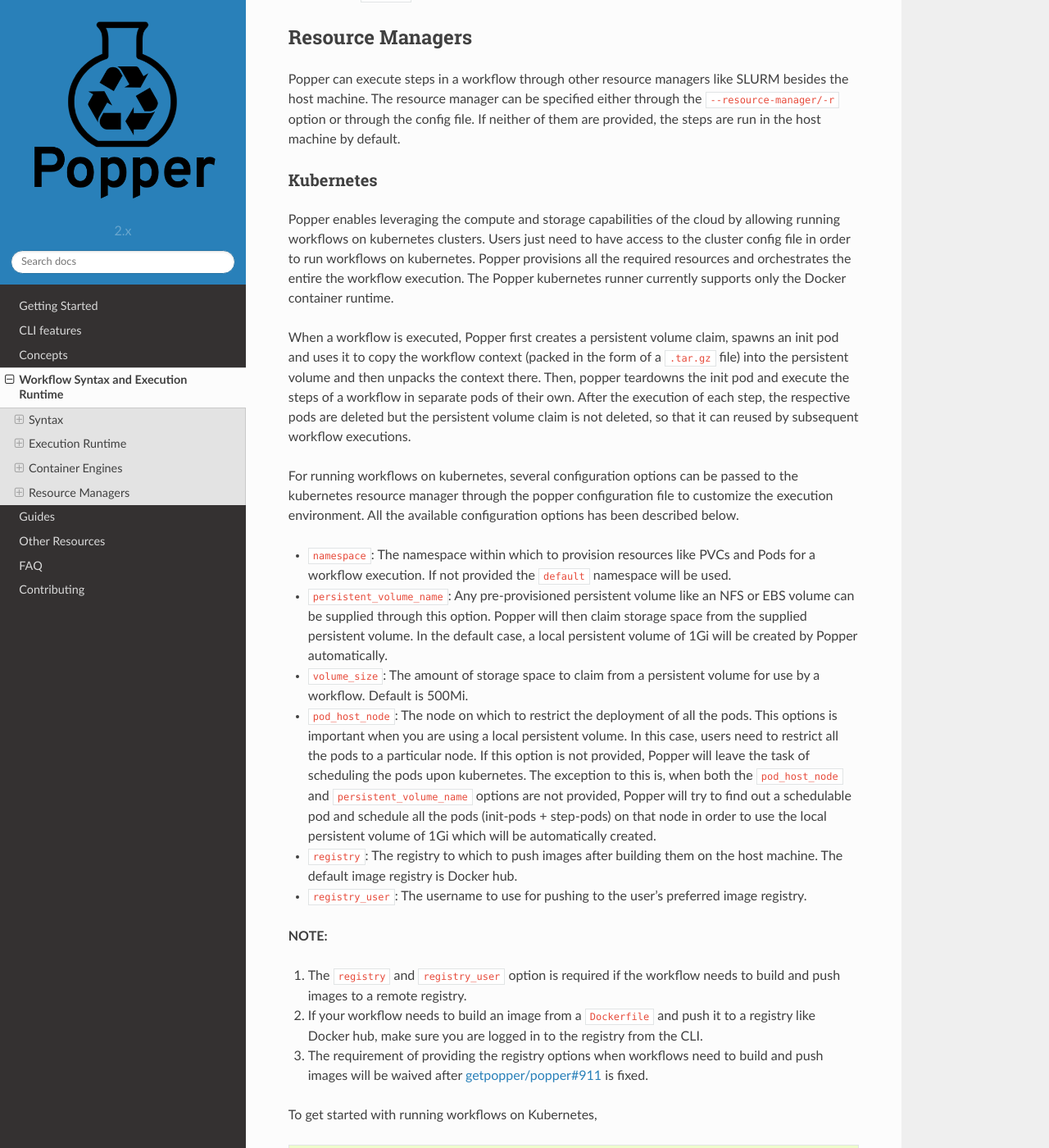
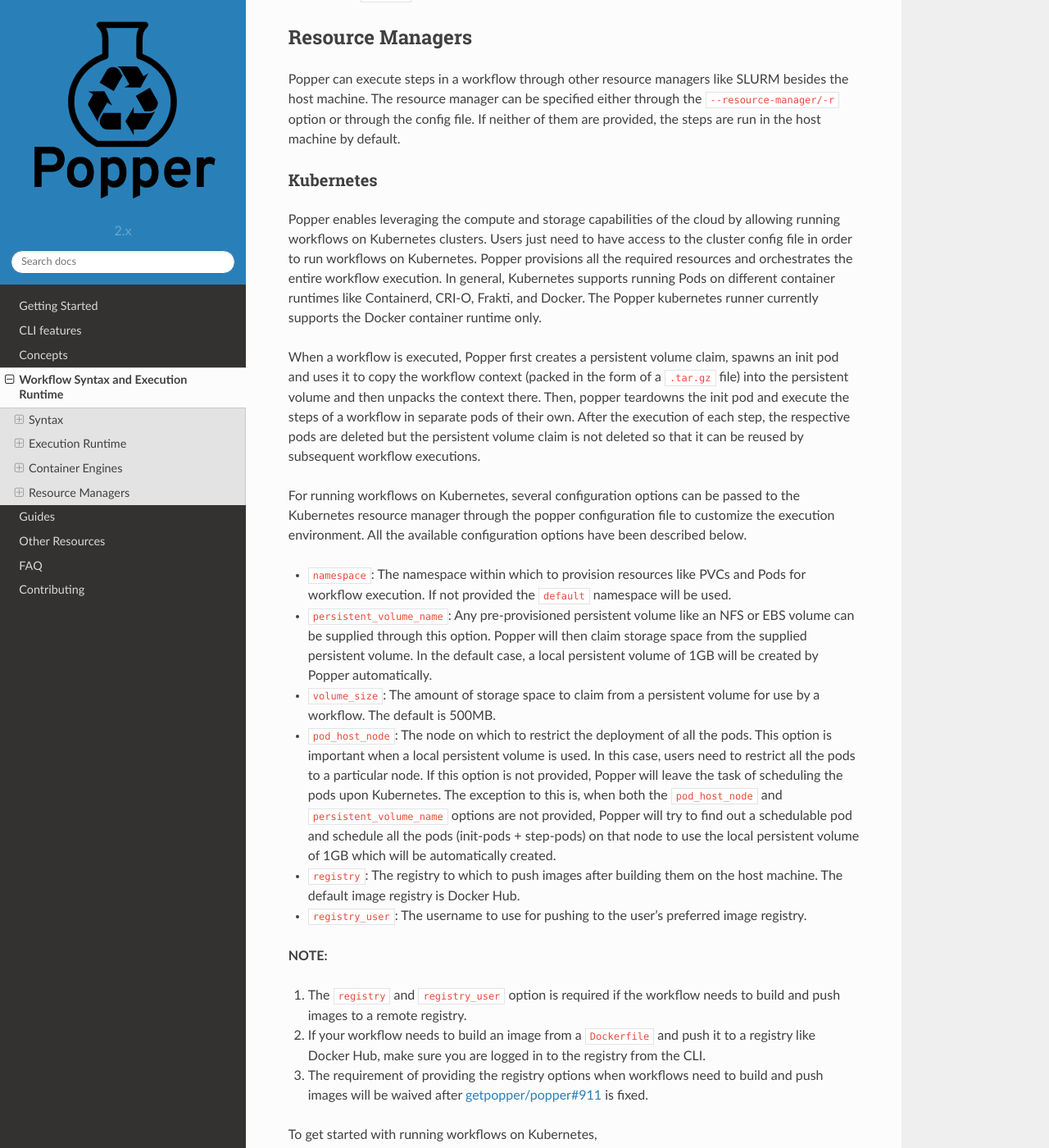
Before and after one commit to getpopper/popper, a Sphinx documentation site: the page built from docs/sections/cn_workflows.md, in a window 1280 px wide and 1400 px high, scrolled down 8991 px. Shown: the whole window at 82% size. Built offline with Sphinx 7.4.7 and the Read the Docs theme 2.0.0, drawn with Linux system fonts in a browser that asks for light colours; some of the changed text lies outside the part shown.

Commit message:
fix issues and performed a grammerly check on the kubernetes section

````diff
--- a/docs/sections/cn_workflows.md
+++ b/docs/sections/cn_workflows.md
@@ -416,30 +416,37 @@
 
 ### Kubernetes
 
-Popper enables leveraging the compute and storage capabilities of the cloud by allowing running workflows on
-kubernetes clusters. Users just need to have access to the cluster config file in order to run workflows on kubernetes.
-Popper provisions all the required resources and orchestrates the entire the workflow execution. The Popper kubernetes
-runner currently supports only the Docker container runtime.
+Popper enables leveraging the compute and storage capabilities of the cloud by allowing running workflows on Kubernetes clusters.
+Users just need to have access to the cluster config file in order to run workflows on Kubernetes.
+Popper provisions all the required resources and orchestrates the entire workflow execution.
+In general, Kubernetes supports running Pods on different container runtimes like Containerd, CRI-O, Frakti, and Docker.
+The Popper kubernetes runner currently supports the Docker container runtime only.
 
-When a workflow is executed, Popper first creates a persistent volume claim, spawns an init pod and uses it to copy the workflow context (packed in the form of a `.tar.gz` file) into the persistent volume and then unpacks the context there. Then, popper teardowns the init pod and execute the steps of a workflow in separate pods of their own. After the execution of each step, the respective pods are deleted but the persistent volume claim is not deleted, so that it can reused by subsequent workflow executions.
+When a workflow is executed, Popper first creates a persistent volume claim, spawns an init pod and uses it to copy the workflow context (packed in the form of a `.tar.gz` file) into the persistent volume and then unpacks the context there.
+Then, popper teardowns the init pod and execute the steps of a workflow in separate pods of their own. After the execution of each step, the respective pods are deleted but the persistent volume claim is not deleted so that it can be reused by subsequent workflow executions.
 
-For running workflows on kubernetes, several configuration options can be passed to the kubernetes resource manager through the popper configuration file to customize the execution environment. All the available configuration options has been described below.
+For running workflows on Kubernetes, several configuration options can be passed to the Kubernetes resource manager through the popper configuration file to customize the execution environment.
+All the available configuration options have been described below.
 
-* `namespace`: The namespace within which to provision resources like PVCs and Pods for a workflow execution. If not provided the       `default` namespace will be used.
+* `namespace`: The namespace within which to provision resources like PVCs and Pods for workflow execution. If not provided the `default` namespace will be used.
 
-* `persistent_volume_name`: Any pre-provisioned persistent volume like an NFS or EBS volume can be supplied through this option. Popper will then claim storage space from the supplied persistent volume. In the default case, a local persistent volume of 1Gi will be created by Popper automatically.
+* `persistent_volume_name`: Any pre-provisioned persistent volume like an NFS or EBS volume can be supplied through this option. Popper will then claim storage space from the supplied persistent volume. In the default case, a local persistent volume of 1GB will be created by Popper automatically.
 
-* `volume_size`: The amount of storage space to claim from a persistent volume for use by a workflow. Default is 500Mi.
+* `volume_size`: The amount of storage space to claim from a persistent volume for use by a workflow. The default is 500MB.
 
-* `pod_host_node`: The node on which to restrict the deployment of all the pods. This options is important when you are using a local persistent volume. In this case, users need to restrict all the pods to a particular node. If this option is not provided, Popper will leave the task of scheduling the pods upon kubernetes. The exception to this is, when both the `pod_host_node` and `persistent_volume_name` options are not provided, Popper will try to find out a schedulable pod and schedule all the pods (init-pods + step-pods) on that node in order to use the local persistent volume of 1Gi which will be automatically created.
+* `pod_host_node`: The node on which to restrict the deployment of all the pods.
+This option is important when a local persistent volume is used.
+In this case, users need to restrict all the pods to a particular node.
+If this option is not provided, Popper will leave the task of scheduling the pods upon Kubernetes.
+The exception to this is, when both the `pod_host_node` and `persistent_volume_name` options are not provided, Popper will try to find out a schedulable pod and schedule all the pods (init-pods + step-pods) on that node to use the local persistent volume of 1GB which will be automatically created.
 
-* `registry`: The registry to which to push images after building them on the host machine. The default image registry is Docker hub.
+* `registry`: The registry to which to push images after building them on the host machine. The default image registry is Docker Hub.
 
 * `registry_user`: The username to use for pushing to the user's preferred image registry.
 
 **NOTE:**
 1. The `registry` and `registry_user` option is required if the workflow needs to build and push images to a remote registry.
-2. If your workflow needs to build an image from a `Dockerfile` and push it to a registry like Docker hub, make sure you are logged in to the registry from the CLI.
+2. If your workflow needs to build an image from a `Dockerfile` and push it to a registry like Docker Hub, make sure you are logged in to the registry from the CLI.
 3. The requirement of providing the registry options when workflows need to build and push images will be waived after [getpopper/popper#911](https://github.com/getpopper/popper/issues/911) is fixed.
 
 To get started with running workflows on Kubernetes,
@@ -450,6 +457,7 @@
 
 The above assumes that the workflow doesn't build images. If that is not true,
 
+1. Write a config file similar to the one shown below mentioning the Docker Hub account to push images after building.
 ```bash
 $ cat << EOF > config.yml
 resource_manager:
@@ -457,7 +465,10 @@
   options:
     registry_user: myusername
 EOF
+```
 
+2. Execute the workflow using the above config file.
+```
 $ popper run -f wf.yml -c config.yml
 ```
 
````
